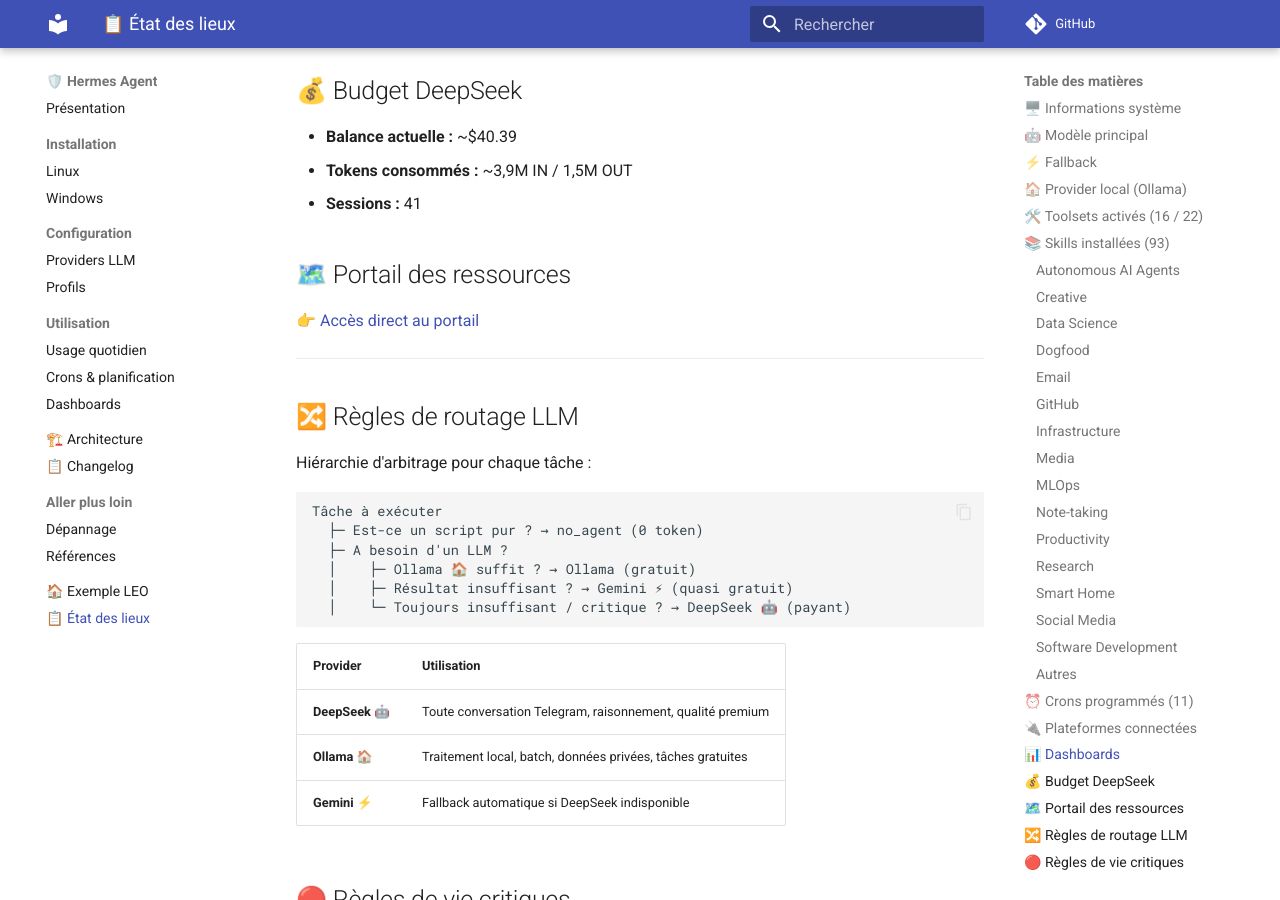
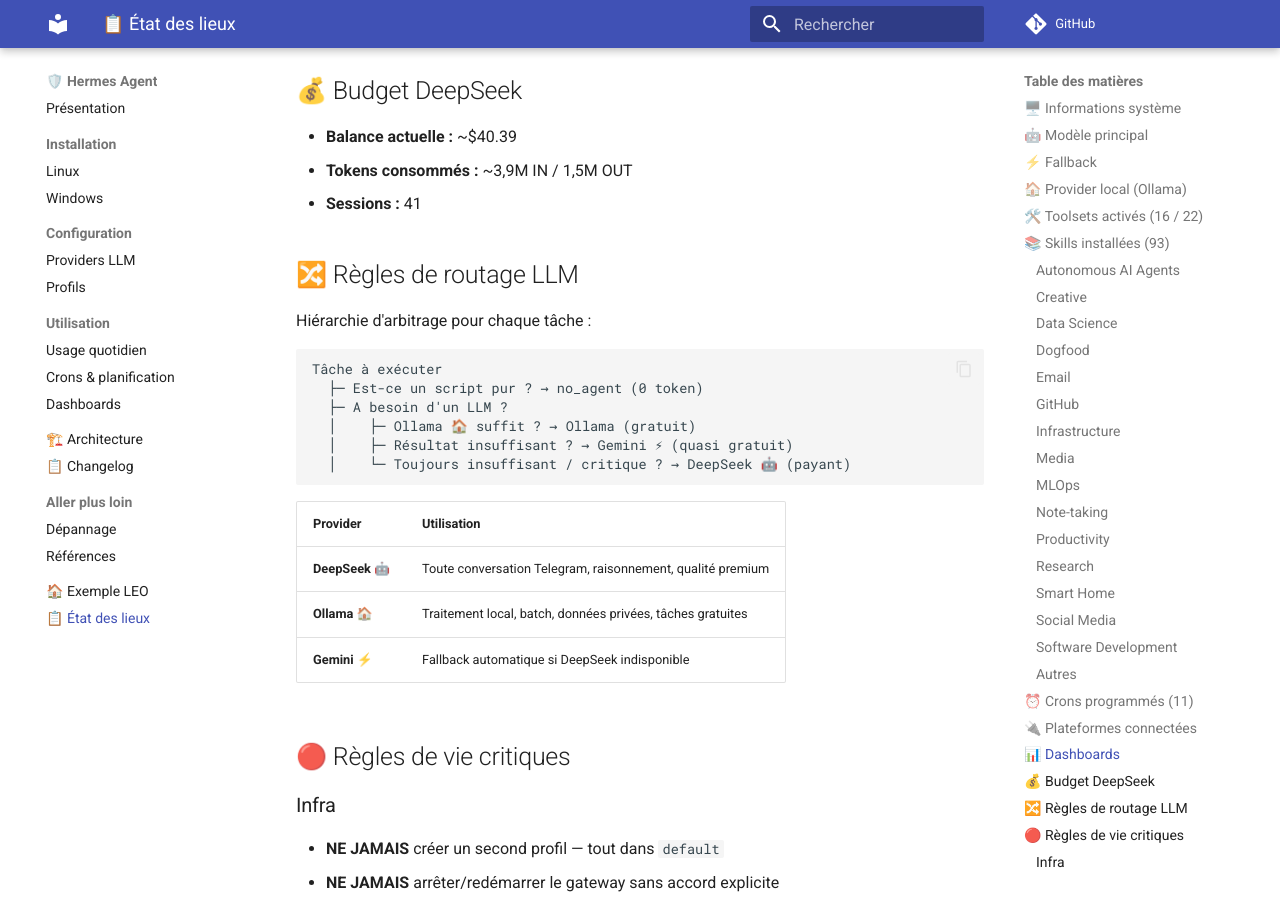
Before and after one commit to christophedanhier-hash/hermes-wiki, an MkDocs documentation site: the page built from docs/hermes/etat-des-lieux.md, in a window 1280 px wide and 900 px high, scrolled down 5883 px. Built offline with MkDocs 1.6.1 and Material for MkDocs 9.7.7, drawn with Linux system fonts in a browser that asks for light colours; comment, search, counter and statistics services are not loaded.

Commit message:
Update etat-des-lieux.md

```diff
--- a/docs/hermes/etat-des-lieux.md
+++ b/docs/hermes/etat-des-lieux.md
@@ -157,12 +157,6 @@
 - **Tokens consommés :** ~3,9M IN / 1,5M OUT
 - **Sessions :** 41
 
-## 🗺️ Portail des ressources
-
-👉 [Accès direct au portail](../portail/index.md)
-
----
-
 ## 🔀 Règles de routage LLM
 
 Hiérarchie d'arbitrage pour chaque tâche :
```
